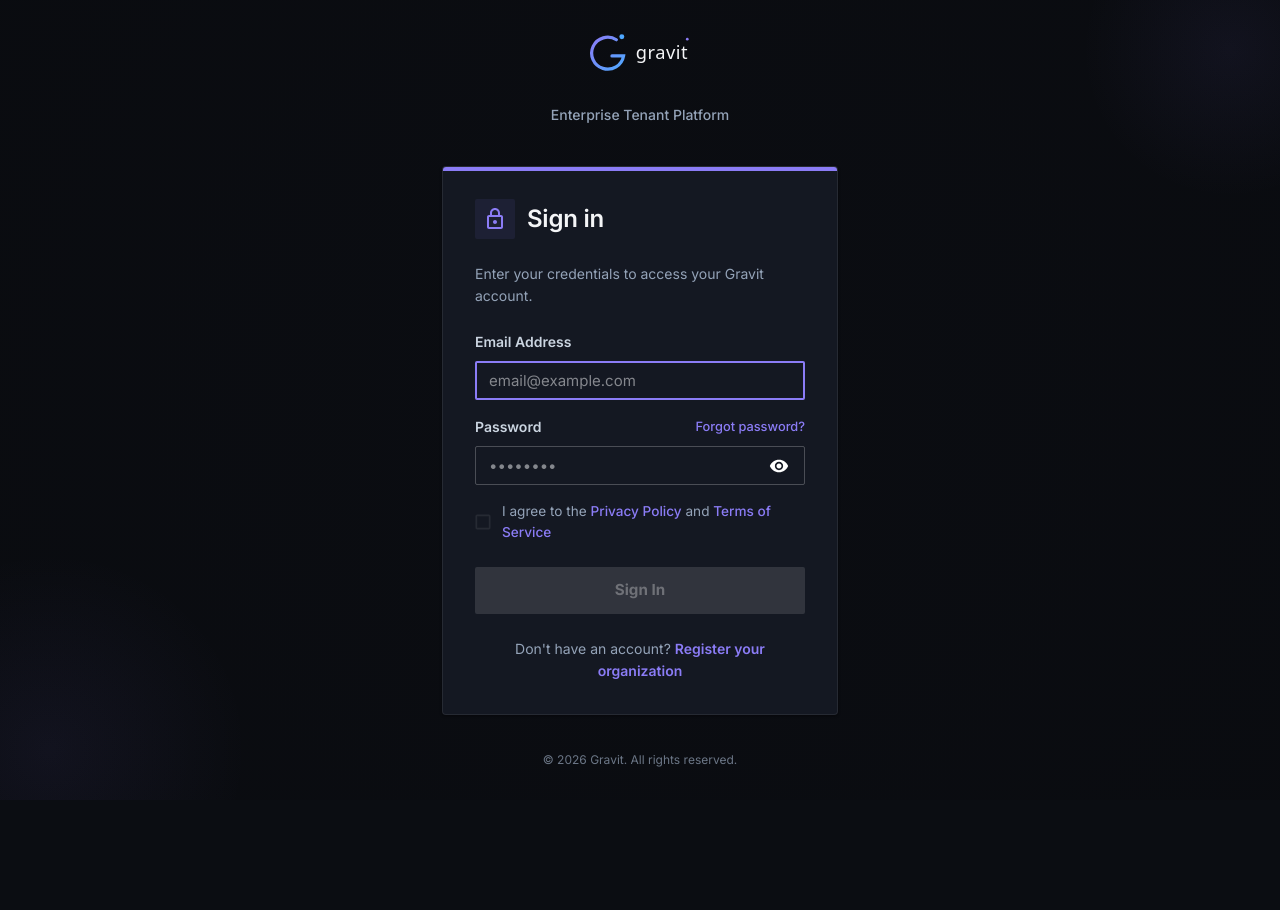
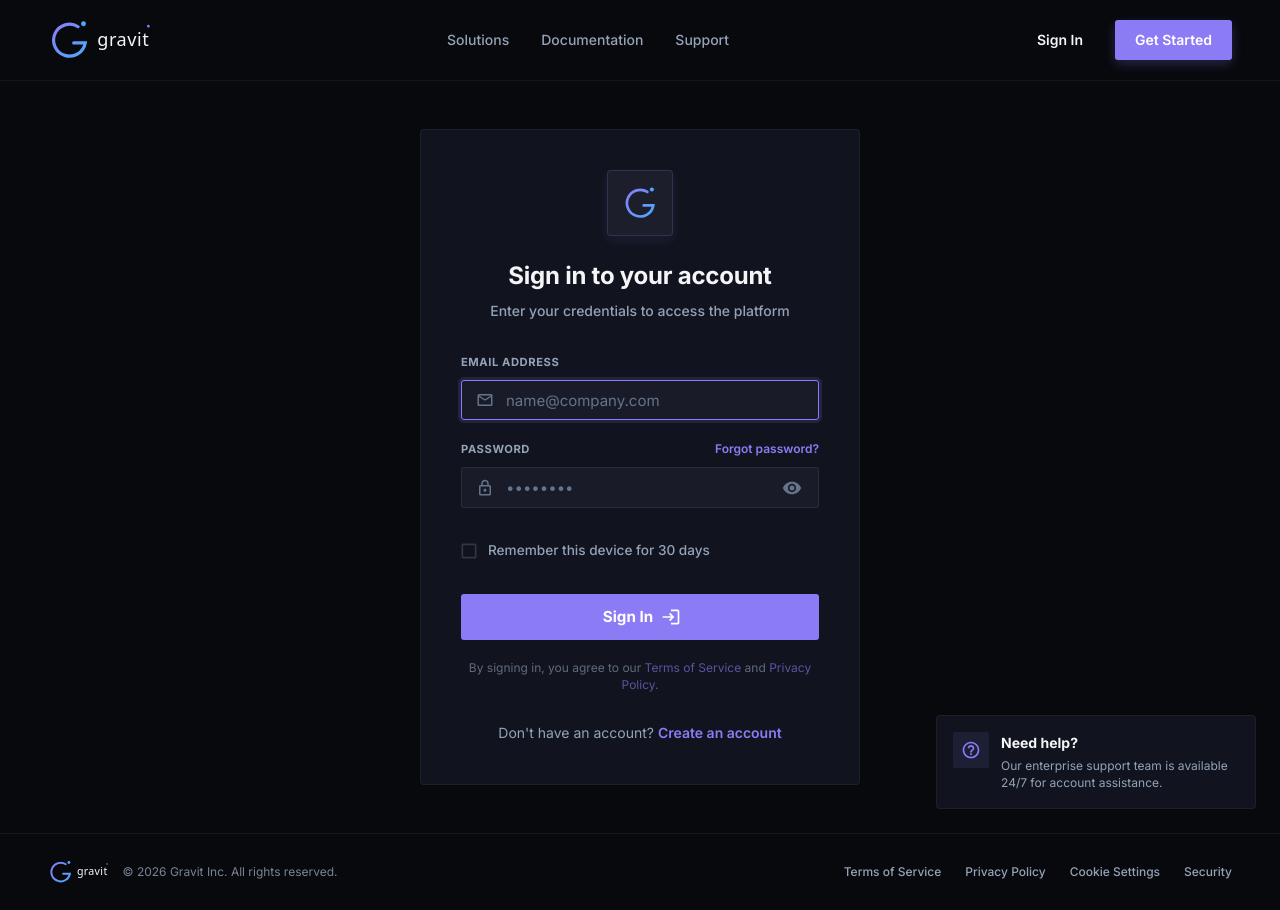
Before and after one commit to daran6255/gravio, a React (Vite) app in the folder frontend/: page /login in a window 1280 px wide. Before the commit the page ends 800 px from the top, so only its background shows below. Built offline with nearby package versions, Linux system fonts and the light colour scheme; no server answers.

Commit message:
login page modified

```diff
--- a/frontend/src/components/auth/LoginForm/LoginForm.tsx
+++ b/frontend/src/components/auth/LoginForm/LoginForm.tsx
@@ -9,12 +9,17 @@ import {
 	CircularProgress,
 	IconButton,
 	InputAdornment,
-	useTheme,
 	Link,
 	Checkbox,
 	FormControlLabel,
 } from '@mui/material';
-import { Visibility, VisibilityOff, LockOutlined } from '@mui/icons-material';
+import {
+	Visibility,
+	VisibilityOff,
+	MailOutline as MailIcon,
+	LockOutlined as LockIcon,
+	Login as LoginIcon,
+} from '@mui/icons-material';
 
 interface LoginFormProps {
 	loading: boolean;
@@ -23,11 +28,10 @@ interface LoginFormProps {
 }
 
 const LoginForm: React.FC<LoginFormProps> = ({ loading, error, onLogin }) => {
-	const theme = useTheme();
 	const [email, setEmail] = useState('');
 	const [password, setPassword] = useState('');
 	const [showPassword, setShowPassword] = useState(false);
-	const [acceptedPolicy, setAcceptedPolicy] = useState(false);
+	const [rememberDevice, setRememberDevice] = useState(false);
 
 	const handleTogglePasswordVisibility = () => {
 		setShowPassword((prev) => !prev);
@@ -35,54 +39,61 @@ const LoginForm: React.FC<LoginFormProps> = ({ loading, error, onLogin }) => {
 
 	const handleSubmit = (e: React.FormEvent) => {
 		e.preventDefault();
-		if (!acceptedPolicy) return;
 		onLogin(email, password);
 	};
 
 	return (
 		<Paper
-			elevation={1}
+			elevation={0}
 			sx={{
-				p: { xs: 3, sm: 4 },
+				p: { xs: 4, sm: 5 },
 				display: 'flex',
 				flexDirection: 'column',
 				borderRadius: 2,
-				backgroundColor: theme.palette.background.paper,
-				border: `1px solid ${theme.palette.divider}`,
-				maxWidth: 400,
+				backgroundColor: '#11141e',
+				border: '1px solid rgba(255, 255, 255, 0.05)',
 				width: '100%',
 				position: 'relative',
 				overflow: 'hidden',
-				'&::before': {
-					content: '""',
-					position: 'absolute',
-					top: 0,
-					left: 0,
-					right: 0,
-					height: 4,
-					backgroundColor: theme.palette.primary.main,
-				}
 			}}
 		>
-			<Box sx={{ mb: 3, display: 'flex', alignItems: 'center', gap: 1.5 }}>
+			{/* Top Centered Brand Icon Box */}
+			<Box sx={{ display: 'flex', justifyContent: 'center', mb: 3 }}>
 				<Box
 					sx={{
-						backgroundColor: (theme) => `${theme.palette.primary.main}15`,
-						p: 1,
-						borderRadius: 1,
-						display: 'flex'
+						backgroundColor: '#1c1e2b',
+						p: 1.5,
+						borderRadius: 2,
+						display: 'flex',
+						border: '1px solid rgba(139, 124, 246, 0.2)',
+						boxShadow: '0 4px 12px rgba(139, 124, 246, 0.1)',
 					}}
 				>
-					<LockOutlined sx={{ color: theme.palette.primary.main }} />
+					{/* Embedded SVG of Gravit G symbol mark */}
+					<svg width="40" height="40" viewBox="0 0 180 180" xmlns="http://www.w3.org/2000/svg">
+						<defs>
+							<linearGradient id="lum-card-icon" x1="0" y1="0" x2="1" y2="1">
+								<stop offset="0" stop-color="#8B7CF6"/>
+								<stop offset="1" stop-color="#4EA8FF"/>
+							</linearGradient>
+						</defs>
+						<g transform="translate(90,90) scale(0.92)">
+							<path d="M 36 -54 A 65 65 0 1 0 65 12 L 18 12" fill="none" stroke="url(#lum-card-icon)" stroke-width="13" stroke-linecap="round"/>
+							<circle cx="58" cy="-66" r="10" fill="#4EA8FF"/>
+						</g>
+					</svg>
 				</Box>
-				<Typography component="h2" variant="h5" sx={{ fontWeight: 600 }}>
-					Sign in
+			</Box>
+
+			{/* Heading and Subheading */}
+			<Box sx={{ mb: 4, textAlign: 'center' }}>
+				<Typography component="h1" variant="h5" sx={{ fontWeight: 700, color: '#F4F5F7', mb: 1 }}>
+					Sign in to your account
+				</Typography>
+				<Typography variant="body2" sx={{ color: '#94A3B8', fontWeight: 500 }}>
+					Enter your credentials to access the platform
 				</Typography>
 			</Box>
-
-			<Typography variant="body2" color="text.secondary" sx={{ mb: 3 }}>
-				Enter your credentials to access your Gravit account.
-			</Typography>
 
 			{/* Accessible error announcement */}
 			{error && (
@@ -92,10 +103,10 @@ const LoginForm: React.FC<LoginFormProps> = ({ loading, error, onLogin }) => {
 					sx={{
 						mb: 3,
 						p: 1.5,
-						bgcolor: (theme) => `${theme.palette.error.main}10`,
-						color: theme.palette.error.main,
+						bgcolor: 'rgba(239, 68, 68, 0.1)',
+						color: '#ef4444',
 						borderRadius: 1,
-						border: `1px solid ${theme.palette.error.main}30`,
+						border: '1px solid rgba(239, 68, 68, 0.2)',
 						fontSize: '0.875rem'
 					}}
 				>
@@ -106,8 +117,19 @@ const LoginForm: React.FC<LoginFormProps> = ({ loading, error, onLogin }) => {
 			)}
 
 			<Box component="form" onSubmit={handleSubmit} noValidate>
-				<Box sx={{ mb: 2 }}>
-					<Typography variant="awsFieldLabel" sx={{ mb: 1 }}>
+				{/* Email Address */}
+				<Box sx={{ mb: 2.5 }}>
+					<Typography
+						sx={{
+							fontSize: '0.7rem',
+							fontWeight: 700,
+							color: '#94A3B8',
+							textTransform: 'uppercase',
+							letterSpacing: '0.05em',
+							mb: 1,
+							display: 'block'
+						}}
+					>
 						Email Address
 					</Typography>
 					<TextField
@@ -115,7 +137,7 @@ const LoginForm: React.FC<LoginFormProps> = ({ loading, error, onLogin }) => {
 						fullWidth
 						id="email"
 						name="email"
-						placeholder="email@example.com"
+						placeholder="name@company.com"
 						autoComplete="email"
 						autoFocus
 						size="small"
@@ -124,27 +146,63 @@ const LoginForm: React.FC<LoginFormProps> = ({ loading, error, onLogin }) => {
 						inputProps={{
 							'aria-required': 'true'
 						}}
+						InputProps={{
+							startAdornment: (
+								<InputAdornment position="start">
+									<MailIcon sx={{ color: '#64748b', fontSize: 18, mr: 0.5 }} />
+								</InputAdornment>
+							)
+						}}
 						sx={{
 							'& .MuiOutlinedInput-root': {
-								borderRadius: 1,
+								bgcolor: '#191c28',
+								borderRadius: 1.5,
+								color: '#F4F5F7',
+								border: '1px solid rgba(255, 255, 255, 0.08)',
+								'& fieldset': {
+									border: 'none',
+								},
+								'&:hover': {
+									border: '1px solid rgba(255, 255, 255, 0.15)',
+								},
+								'&.Mui-focused': {
+									border: '1px solid #8B7CF6',
+									boxShadow: '0 0 0 3px rgba(139, 124, 246, 0.15)',
+								},
+							},
+							'& input::placeholder': {
+								color: '#64748b',
+								opacity: 1,
 							}
 						}}
 					/>
 				</Box>
 
-				<Box sx={{ mb: 2 }}>
+				{/* Password */}
+				<Box sx={{ mb: 3 }}>
 					<Box sx={{ display: 'flex', justifyContent: 'space-between', alignItems: 'center', mb: 1 }}>
-						<Typography variant="awsFieldLabel" sx={{ mb: 0 }}>
+						<Typography
+							sx={{
+								fontSize: '0.7rem',
+								fontWeight: 700,
+								color: '#94A3B8',
+								textTransform: 'uppercase',
+								letterSpacing: '0.05em',
+								mb: 0,
+								display: 'block'
+							}}
+						>
 							Password
 						</Typography>
 						<Link
-							href="/forgot-password"
+							component={RouterLink}
+							to="/forgot-password"
 							variant="body2"
 							sx={{
-								color: theme.palette.primary.main,
+								color: '#8B7CF6',
 								textDecoration: 'none',
-								fontWeight: 500,
-								fontSize: '0.8rem',
+								fontWeight: 600,
+								fontSize: '0.75rem',
 								'&:hover': { textDecoration: 'underline' }
 							}}
 						>
@@ -166,6 +224,11 @@ const LoginForm: React.FC<LoginFormProps> = ({ loading, error, onLogin }) => {
 							'aria-required': 'true'
 						}}
 						InputProps={{
+							startAdornment: (
+								<InputAdornment position="start">
+									<LockIcon sx={{ color: '#64748b', fontSize: 18, mr: 0.5 }} />
+								</InputAdornment>
+							),
 							endAdornment: (
 								<InputAdornment position="end">
 									<IconButton
@@ -174,104 +237,120 @@ const LoginForm: React.FC<LoginFormProps> = ({ loading, error, onLogin }) => {
 										edge="end"
 										size="small"
 										title={showPassword ? "Hide password" : "Show password"}
+										sx={{ color: '#64748b' }}
 									>
 										{showPassword ? <VisibilityOff fontSize="small" /> : <Visibility fontSize="small" />}
 									</IconButton>
 								</InputAdornment>
-							),
-							sx: { borderRadius: 1 }
+							)
+						}}
+						sx={{
+							'& .MuiOutlinedInput-root': {
+								bgcolor: '#191c28',
+								borderRadius: 1.5,
+								color: '#F4F5F7',
+								border: '1px solid rgba(255, 255, 255, 0.08)',
+								'& fieldset': {
+									border: 'none',
+								},
+								'&:hover': {
+									border: '1px solid rgba(255, 255, 255, 0.15)',
+								},
+								'&.Mui-focused': {
+									border: '1px solid #8B7CF6',
+									boxShadow: '0 0 0 3px rgba(139, 124, 246, 0.15)',
+								},
+							},
+							'& input::placeholder': {
+								color: '#64748b',
+								opacity: 1,
+							}
 						}}
 					/>
 				</Box>
 
+				{/* Remember Device Box */}
 				<Box sx={{ mb: 3 }}>
 					<FormControlLabel
 						control={
 							<Checkbox
 								size="small"
-								checked={acceptedPolicy}
-								onChange={(e) => setAcceptedPolicy(e.target.checked)}
+								checked={rememberDevice}
+								onChange={(e) => setRememberDevice(e.target.checked)}
 								sx={{
-									color: theme.palette.divider,
+									color: 'rgba(255, 255, 255, 0.15)',
 									'&.Mui-checked': {
-										color: theme.palette.primary.main,
+										color: '#8B7CF6',
 									},
 								}}
 							/>
 						}
 						label={
-							<Typography variant="body2" color="text.secondary" sx={{ fontSize: '0.85rem' }}>
-								I agree to the{' '}
-								<Link
-									href="/privacy-policy"
-									sx={{
-										color: theme.palette.primary.main,
-										textDecoration: 'none',
-										fontWeight: 500,
-										'&:hover': { textDecoration: 'underline' }
-									}}
-								>
-									Privacy Policy
-								</Link>{' '}
-								and{' '}
-								<Link
-									href="/terms"
-									sx={{
-										color: theme.palette.primary.main,
-										textDecoration: 'none',
-										fontWeight: 500,
-										'&:hover': { textDecoration: 'underline' }
-									}}
-								>
-									Terms of Service
-								</Link>
+							<Typography variant="body2" sx={{ fontSize: '0.85rem', color: '#94A3B8', fontWeight: 500 }}>
+								Remember this device for 30 days
 							</Typography>
 						}
 					/>
 				</Box>
 
+				{/* Submit Button */}
 				<Button
 					type="submit"
 					fullWidth
 					variant="contained"
-					disabled={loading || !acceptedPolicy}
+					disabled={loading}
 					aria-busy={loading}
 					aria-label={loading ? "Signing in" : "Sign in"}
+					endIcon={!loading && <LoginIcon sx={{ fontSize: 18 }} />}
 					sx={{
 						py: 1.25,
-						backgroundColor: theme.palette.primary.main,
+						backgroundColor: '#8B7CF6',
+						color: '#ffffff',
 						'&:hover': {
-							backgroundColor: theme.palette.primary.dark,
-							boxShadow: '0 4px 8px rgba(0,0,0,0.1)'
+							backgroundColor: '#7a6ae6',
+							boxShadow: '0 4px 12px rgba(139, 124, 246, 0.3)'
 						},
 						'&.Mui-disabled': {
-							backgroundColor: theme.palette.action.disabledBackground,
-							color: theme.palette.action.disabled,
+							backgroundColor: 'rgba(255, 255, 255, 0.05)',
+							color: 'rgba(255, 255, 255, 0.3)',
 						},
 						textTransform: 'none',
 						fontWeight: 700,
 						fontSize: '0.95rem',
 						transition: 'all 0.2s',
-						borderRadius: 1,
+						borderRadius: 1.5,
 					}}
 				>
 					{loading ? <CircularProgress size={24} color="inherit" aria-hidden="true" /> : 'Sign In'}
 				</Button>
 
-				<Box sx={{ mt: 3, textAlign: 'center' }}>
-					<Typography variant="body2" color="text.secondary">
+				{/* Terms Disclaimer */}
+				<Typography variant="caption" color="text.secondary" sx={{ display: 'block', mt: 2.5, textAlign: 'center', opacity: 0.6, fontSize: '0.75rem', lineHeight: 1.4 }}>
+					By signing in, you agree to our{' '}
+					<Link component={RouterLink} to="/terms" sx={{ color: '#8B7CF6', textDecoration: 'none', '&:hover': { textDecoration: 'underline' } }}>
+						Terms of Service
+					</Link>{' '}
+					and{' '}
+					<Link component={RouterLink} to="/privacy-policy" sx={{ color: '#8B7CF6', textDecoration: 'none', '&:hover': { textDecoration: 'underline' } }}>
+						Privacy Policy
+					</Link>.
+				</Typography>
+
+				{/* Redirect Link */}
+				<Box sx={{ mt: 3.5, textAlign: 'center' }}>
+					<Typography variant="body2" sx={{ color: '#94A3B8' }}>
 						Don't have an account?{' '}
 						<Link
 							component={RouterLink}
 							to="/register"
 							sx={{
-								color: theme.palette.primary.main,
+								color: '#8B7CF6',
 								textDecoration: 'none',
 								fontWeight: 600,
 								'&:hover': { textDecoration: 'underline' }
 							}}
 						>
-							Register your organization
+							Create an account
 						</Link>
 					</Typography>
 				</Box>
--- a/frontend/src/pages/auth/Login.tsx
+++ b/frontend/src/pages/auth/Login.tsx
@@ -1,24 +1,23 @@
 import React, { useEffect } from 'react';
 import {
-	Container,
 	Box,
 	Typography,
-	useTheme,
 	Fade,
+	Button,
+	Link,
+	Paper,
 } from '@mui/material';
+import { HelpOutline as HelpOutlineIcon } from '@mui/icons-material';
 import { useNavigate } from 'react-router-dom';
 import useToast from '../../hooks/useToast';
 import { useAppDispatch, useAppSelector } from '../../store/hooks';
 import { loginUser, clearError } from '../../store/slices/authSlice';
 import LoginForm from '../../components/auth/LoginForm';
-import { useColorMode } from '../../theme/ThemeContext';
 
 const Login: React.FC = () => {
 	const dispatch = useAppDispatch();
 	const navigate = useNavigate();
 	const toast = useToast();
-	const theme = useTheme();
-	const { mode } = useColorMode();
 	const { loading, error, isAuthenticated, isInitialized } = useAppSelector((state) => state.auth);
 
 	useEffect(() => {
@@ -54,60 +53,109 @@ const Login: React.FC = () => {
 				minHeight: '100vh',
 				display: 'flex',
 				flexDirection: 'column',
-				alignItems: 'center',
-				justifyContent: 'center',
-				backgroundColor: theme.palette.background.default,
-				backgroundImage: `radial-gradient(circle at 50% 50%, ${theme.palette.background.default} 0%, ${theme.palette.secondary.dark}30 100%)`,
+				backgroundColor: '#08090d',
+				color: '#F4F5F7',
 				position: 'relative',
 				overflow: 'hidden',
 			}}
 		>
-			{/* Decorative elements for enterprise feel */}
+			{/* Top Navigation Bar */}
+			<Box
+				component="header"
+				sx={{
+					display: 'flex',
+					alignItems: 'center',
+					justifyContent: 'space-between',
+					py: 2,
+					px: { xs: 3, md: 6 },
+					borderBottom: '1px solid rgba(255, 255, 255, 0.05)',
+					bgcolor: '#08090d',
+					zIndex: 10,
+				}}
+			>
+				<Box
+					component="img"
+					src="/assets/img/logo/gravit-dark.svg"
+					alt="Gravit Logo"
+					sx={{ height: 48, cursor: 'pointer' }}
+					onClick={() => navigate('/')}
+				/>
+
+				{/* Desktop Center Navigation Links */}
+				<Box sx={{ display: { xs: 'none', md: 'flex' }, gap: 4 }}>
+					{['Solutions', 'Documentation', 'Support'].map((link) => (
+						<Link
+							key={link}
+							href="#"
+							underline="none"
+							sx={{
+								color: '#94A3B8',
+								fontSize: '0.875rem',
+								fontWeight: 500,
+								'&:hover': { color: '#F4F5F7' },
+								transition: 'color 0.2s',
+							}}
+						>
+							{link}
+						</Link>
+					))}
+				</Box>
+
+				{/* Right Authentication Buttons */}
+				<Box sx={{ display: 'flex', alignItems: 'center', gap: 2 }}>
+					<Button
+						variant="text"
+						onClick={() => navigate('/login')}
+						sx={{
+							color: '#F4F5F7',
+							fontSize: '0.875rem',
+							fontWeight: 600,
+							textTransform: 'none',
+							'&:hover': { backgroundColor: 'rgba(255, 255, 255, 0.03)' },
+						}}
+					>
+						Sign In
+					</Button>
+					<Button
+						variant="contained"
+						onClick={() => navigate('/register')}
+						sx={{
+							backgroundColor: '#8B7CF6',
+							color: '#ffffff',
+							fontSize: '0.875rem',
+							fontWeight: 600,
+							px: 2.5,
+							py: 1,
+							borderRadius: 1.5,
+							textTransform: 'none',
+							boxShadow: '0 4px 12px rgba(139, 124, 246, 0.25)',
+							'&:hover': {
+								backgroundColor: '#7a6ae6',
+								boxShadow: '0 6px 16px rgba(139, 124, 246, 0.35)',
+							},
+						}}
+					>
+						Get Started
+					</Button>
+				</Box>
+			</Box>
+
+			{/* Main Content Area */}
 			<Box
 				sx={{
-					position: 'absolute',
-					top: -100,
-					right: -100,
-					width: 300,
-					height: 300,
-					borderRadius: '50%',
-					background: `radial-gradient(circle, ${theme.palette.primary.main}10 0%, transparent 70%)`,
-					zIndex: 0,
+					flex: 1,
+					display: 'flex',
+					flexDirection: 'column',
+					alignItems: 'center',
+					justifyContent: 'center',
+					position: 'relative',
+					py: { xs: 4, md: 6 },
+					px: 2,
+					zIndex: 5,
 				}}
-			/>
-			<Box
-				sx={{
-					position: 'absolute',
-					bottom: -150,
-					left: -150,
-					width: 400,
-					height: 400,
-					borderRadius: '50%',
-					background: `radial-gradient(circle, ${theme.palette.primary.main}10 0%, transparent 70%)`,
-					zIndex: 0,
-				}}
-			/>
-
-			<Container maxWidth="xs" sx={{ position: 'relative', zIndex: 1 }}>
-				<Fade in={true} timeout={800}>
-					<Box sx={{ mb: 5, textAlign: 'center' }}>
-						<Box
-							component="img"
-							src={mode === 'dark' ? '/assets/img/logo/gravit-dark.svg' : '/assets/img/logo/gravit-light.svg'}
-							alt="Gravit Logo"
-							sx={{
-								height: 48,
-								mb: 1.5,
-							}}
-						/>
-						<Typography variant="body2" color="text.secondary" sx={{ mt: 1, fontWeight: 500 }}>
-							Enterprise Tenant Platform
-						</Typography>
-					</Box>
-				</Fade>
-
-				<Fade in={true} timeout={1200}>
-					<Box>
+			>
+				<Fade in={true} timeout={1000}>
+					<Box sx={{ width: '100%', maxWidth: 440 }}>
 						<LoginForm
 							loading={loading}
 							error={typeof error === 'string' ? error : null}
@@ -116,14 +164,100 @@ const Login: React.FC = () => {
 					</Box>
 				</Fade>
 
-				<Fade in={true} timeout={1600}>
-					<Box sx={{ mt: 4, textAlign: 'center' }}>
-						<Typography variant="caption" color="text.secondary" sx={{ opacity: 0.7 }}>
-							© {new Date().getFullYear()} Gravit. All rights reserved.
-						</Typography>
-					</Box>
-				</Fade>
-			</Container>
+				{/* 24/7 Enterprise Help Widget (desktop: absolute bottom-right, mobile: flow below card) */}
+				<Box
+					sx={{
+						position: { xs: 'static', md: 'absolute' },
+						bottom: 24,
+						right: 24,
+						maxWidth: 320,
+						width: '100%',
+						mt: { xs: 4, md: 0 },
+					}}
+				>
+					<Paper
+						elevation={0}
+						sx={{
+							p: 2,
+							display: 'flex',
+							alignItems: 'flex-start',
+							gap: 1.5,
+							bgcolor: '#11141e',
+							border: '1px solid rgba(255, 255, 255, 0.05)',
+							borderRadius: 2,
+						}}
+					>
+						<Box
+							sx={{
+								bgcolor: 'rgba(139, 124, 246, 0.1)',
+								p: 1,
+								borderRadius: 1,
+								display: 'flex',
+								alignItems: 'center',
+								justifyContent: 'center',
+							}}
+						>
+							<HelpOutlineIcon sx={{ color: '#8B7CF6', fontSize: 20 }} />
+						</Box>
+						<Box>
+							<Typography variant="subtitle2" sx={{ fontWeight: 700, color: '#F4F5F7' }}>
+								Need help?
+							</Typography>
+							<Typography variant="caption" sx={{ color: '#94A3B8', display: 'block', mt: 0.5, lineHeight: 1.4 }}>
+								Our enterprise support team is available 24/7 for account assistance.
+							</Typography>
+						</Box>
+					</Paper>
+				</Box>
+			</Box>
+
+			{/* Footer */}
+			<Box
+				component="footer"
+				sx={{
+					display: 'flex',
+					flexDirection: { xs: 'column', md: 'row' },
+					alignItems: 'center',
+					justifyContent: 'space-between',
+					py: 3,
+					px: { xs: 3, md: 6 },
+					borderTop: '1px solid rgba(255, 255, 255, 0.05)',
+					bgcolor: '#08090d',
+					gap: 2,
+					zIndex: 10,
+				}}
+			>
+				<Box sx={{ display: 'flex', alignItems: 'center', gap: 1.5 }}>
+					<Box
+						component="img"
+						src="/assets/img/logo/gravit-dark.svg"
+						alt="Gravit Logo"
+						sx={{ height: 28 }}
+					/>
+					<Typography variant="caption" sx={{ color: '#94A3B8', opacity: 0.8 }}>
+						© {new Date().getFullYear()} Gravit Inc. All rights reserved.
+					</Typography>
+				</Box>
+
+				<Box sx={{ display: 'flex', gap: 3, flexWrap: 'wrap', justifyContent: 'center' }}>
+					{['Terms of Service', 'Privacy Policy', 'Cookie Settings', 'Security'].map((item) => (
+						<Link
+							key={item}
+							href={item === 'Terms of Service' ? '/terms' : item === 'Privacy Policy' ? '/privacy-policy' : '#'}
+							underline="none"
+							sx={{
+								color: '#94A3B8',
+								fontSize: '0.75rem',
+								fontWeight: 500,
+								'&:hover': { color: '#F4F5F7' },
+								transition: 'color 0.2s',
+							}}
+						>
+							{item}
+						</Link>
+					))}
+				</Box>
+			</Box>
 		</Box>
 	);
 };
```
